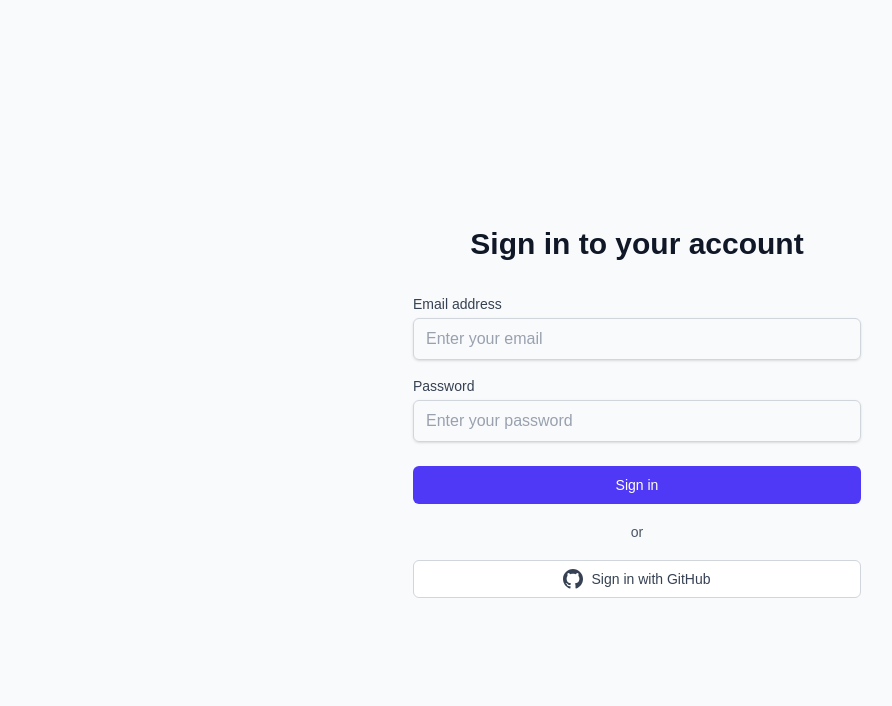
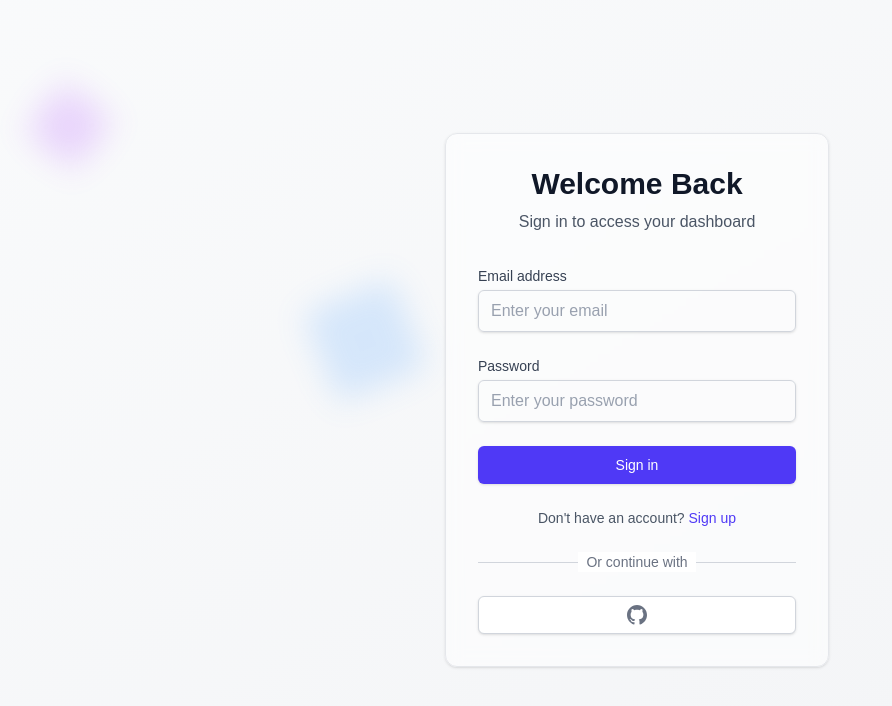
Before and after one commit to SinghaAnirban005/ReactLaunch, a Next.js app: page /auth/login in a window 1280 px wide. Shown: the top 706 px of the page, without its empty margins (3-895 px from the left). Built offline with nearby package versions, Linux system fonts and the light colour scheme; no server answers.

Commit message:
style: Refactor login page and add framer-motion

```diff
--- a/app/auth/login/page.tsx
+++ b/app/auth/login/page.tsx
@@ -3,6 +3,8 @@
 import { signIn, useSession } from 'next-auth/react';
 import { useRouter } from 'next/navigation';
 import { useState, useEffect } from 'react';
+import Link from 'next/link';
+import { motion } from 'framer-motion';
 
 export default function LoginPage() {
   const [email, setEmail] = useState('');
@@ -44,10 +46,10 @@ export default function LoginPage() {
 
   if (status === 'loading') {
     return (
-      <div className='min-h-screen flex items-center justify-center'>
-        <div className='text-center'>
-          <div className='animate-spin rounded-full h-8 w-8 border-b-2 border-blue-600 mx-auto'></div>
-          <p className='mt-2'>Loading...</p>
+      <div className="min-h-screen flex items-center justify-center bg-gradient-to-br from-gray-50 to-gray-100">
+        <div className="text-center">
+          <div className="animate-spin rounded-full h-8 w-8 border-b-2 border-blue-600 mx-auto"></div>
+          <p className="mt-2">Loading...</p>
         </div>
       </div>
     );
@@ -58,94 +60,138 @@ export default function LoginPage() {
   }
 
   return (
-    <div className='min-h-screen flex items-center justify-center bg-gray-50'>
-      <div className='max-w-md w-full space-y-8'>
+    <div className="min-h-screen bg-gradient-to-br from-gray-50 to-gray-100 overflow-hidden relative">
+      <motion.div
+        className="absolute w-16 h-16 bg-purple-500 top-20 left-10 rounded-lg opacity-20 blur-lg"
+        animate={{
+          y: [0, 30, 0],
+          rotate: 45,
+        }}
+        transition={{
+          duration: 8,
+          repeat: Infinity,
+          repeatType: "reverse",
+        }}
+      />
+      <motion.div
+        className="absolute w-24 h-24 bg-blue-400 top-1/3 left-1/4 rounded-lg opacity-20 blur-lg"
+        animate={{
+          y: [0, 30, 0],
+          rotate: -30,
+        }}
+        transition={{
+          duration: 10,
+          repeat: Infinity,
+          repeatType: "reverse",
+        }}
+      />
+
+      <div className="relative z-10 max-w-md mx-auto px-4 sm:px-6 lg:px-8 h-screen flex flex-col justify-center">
+        <motion.div
+          initial={{ opacity: 0, y: 20 }}
+          animate={{ opacity: 1, y: 0 }}
+          className="bg-white/50 backdrop-blur-sm p-8 rounded-xl border border-gray-200 shadow-sm"
+        >
+          <div className="text-center mb-8">
+            <h1 className="text-3xl font-bold text-gray-900">
+              Welcome Back
+            </h1>
+            <p className="mt-2 text-gray-600">
+              Sign in to access your dashboard
+            </p>
+          </div>
+
+          <form className="space-y-6" onSubmit={handleSubmit}>
+            {error && (
+              <motion.div
+                initial={{ opacity: 0 }}
+                animate={{ opacity: 1 }}
+                className="bg-red-100 border border-red-400 text-red-700 px-4 py-3 rounded"
+              >
+                {error}
+              </motion.div>
+            )}
+
             <div>
-          <h2 className='mt-6 text-center text-3xl font-extrabold text-gray-900'>
-            Sign in to your account
-          </h2>
-        </div>
-        <form className='mt-8 space-y-6' onSubmit={handleSubmit}>
-          {error && (
-            <div className='bg-red-100 border border-red-400 text-red-700 px-4 py-3 rounded'>
-              {error}
-            </div>
-          )}
-          <div className='space-y-4'>
-            <div>
-              <label
-                htmlFor='email'
-                className='block text-sm font-medium text-gray-700'
-              >
+              <label htmlFor="email" className="block text-sm font-medium text-gray-700">
                 Email address
               </label>
               <input
-                id='email'
-                name='email'
-                type='email'
+                id="email"
+                name="email"
+                type="email"
                 required
                 value={email}
                 onChange={(e) => setEmail(e.target.value)}
-                className='mt-1 block w-full px-3 py-2 text-gray-600 border border-gray-300 rounded-md shadow-sm placeholder-gray-400 focus:outline-none focus:ring-indigo-500 focus:border-indigo-500'
-                placeholder='Enter your email'
+                className="mt-1 block w-full px-3 py-2 border border-gray-300 rounded-md shadow-sm placeholder-gray-400 focus:outline-none focus:ring-indigo-500 focus:border-indigo-500"
+                placeholder="Enter your email"
                 disabled={isLoading}
               />
             </div>
+
             <div>
-              <label
-                htmlFor='password'
-                className='block text-sm font-medium text-gray-700'
-              >
+              <label htmlFor="password" className="block text-sm font-medium text-gray-700">
                 Password
               </label>
               <input
-                id='password'
-                name='password'
-                type='password'
+                id="password"
+                name="password"
+                type="password"
                 required
                 value={password}
                 onChange={(e) => setPassword(e.target.value)}
-                className='mt-1 text-gray-600 block w-full px-3 py-2 border border-gray-300 rounded-md shadow-sm placeholder-gray-400 focus:outline-none focus:ring-indigo-500 focus:border-indigo-500'
-                placeholder='Enter your password'
+                className="mt-1 block w-full px-3 py-2 border border-gray-300 rounded-md shadow-sm placeholder-gray-400 focus:outline-none focus:ring-indigo-500 focus:border-indigo-500"
+                placeholder="Enter your password"
                 disabled={isLoading}
               />
             </div>
-          </div>
 
-          <div className='space-y-4'>
+            <div>
               <button
-              type='submit'
+                type="submit"
                 disabled={isLoading}
-              className={`group relative w-full flex justify-center py-2 px-4 border border-transparent text-sm font-medium rounded-md text-white ${
-                isLoading
-                  ? 'bg-gray-400 cursor-not-allowed'
-                  : 'bg-indigo-600 hover:bg-indigo-700'
+                className={`w-full flex justify-center py-2 px-4 border border-transparent rounded-md shadow-sm text-sm font-medium text-white ${
+                  isLoading ? 'bg-gray-400' : 'bg-indigo-600 hover:bg-indigo-700'
                 } focus:outline-none focus:ring-2 focus:ring-offset-2 focus:ring-indigo-500`}
               >
                 {isLoading ? 'Signing in...' : 'Sign in'}
               </button>
+            </div>
+          </form>
 
-            <div className='text-center'>
-              <span className='text-sm text-gray-600'>or</span>
+          <div className="mt-6 text-center">
+            <p className="text-sm text-gray-600">
+              Don't have an account?{' '}
+              <Link href="/auth/register" className="font-medium text-indigo-600 hover:text-indigo-500">
+                Sign up
+              </Link>
+            </p>
           </div>
 
+          <div className="mt-6">
+            <div className="relative">
+              <div className="absolute inset-0 flex items-center">
+                <div className="w-full border-t border-gray-300"></div>
+              </div>
+              <div className="relative flex justify-center text-sm">
+                <span className="px-2 bg-white text-gray-500">Or continue with</span>
+              </div>
+            </div>
+
+            <div className="mt-6 grid grid-cols-1 gap-3">
               <button
-              type='button'
+                type="button"
                 onClick={() => signIn('github')}
                 disabled={isLoading}
-              className='group relative w-full flex justify-center py-2 px-4 border border-gray-300 text-sm font-medium rounded-md text-gray-700 bg-white hover:bg-gray-50 focus:outline-none focus:ring-2 focus:ring-offset-2 focus:ring-indigo-500 disabled:opacity-50'
+                className="w-full inline-flex justify-center py-2 px-4 border border-gray-300 rounded-md shadow-sm bg-white text-sm font-medium text-gray-500 hover:bg-gray-50"
               >
-              <svg
-                className='w-5 h-5 mr-2'
-                fill='currentColor'
-                viewBox='0 0 24 24'
-              >
-                <path d='M12 0c-6.626 0-12 5.373-12 12 0 5.302 3.438 9.8 8.207 11.387.599.111.793-.261.793-.577v-2.234c-3.338.726-4.033-1.416-4.033-1.416-.546-1.387-1.333-1.756-1.333-1.756-1.089-.745.083-.729.083-.729 1.205.084 1.839 1.237 1.839 1.237 1.07 1.834 2.807 1.304 3.492.997.107-.775.418-1.305.762-1.604-2.665-.305-5.467-1.334-5.467-5.931 0-1.311.469-2.381 1.236-3.221-.124-.303-.535-1.524.117-3.176 0 0 1.008-.322 3.301 1.23.957-.266 1.983-.399 3.003-.404 1.02.005 2.047.138 3.006.404 2.291-1.552 3.297-1.23 3.297-1.23.653 1.653.242 2.874.118 3.176.77.84 1.235 1.911 1.235 3.221 0 4.609-2.807 5.624-5.479 5.921.43.372.823 1.102.823 2.222v3.293c0 .319.192.694.801.576 4.765-1.589 8.199-6.086 8.199-11.386 0-6.627-5.373-12-12-12z' />
+                <svg className="w-5 h-5" fill="currentColor" viewBox="0 0 24 24">
+                  <path d="M12 0c-6.626 0-12 5.373-12 12 0 5.302 3.438 9.8 8.207 11.387.599.111.793-.261.793-.577v-2.234c-3.338.726-4.033-1.416-4.033-1.416-.546-1.387-1.333-1.756-1.333-1.756-1.089-.745.083-.729.083-.729 1.205.084 1.839 1.237 1.839 1.237 1.07 1.834 2.807 1.304 3.492.997.107-.775.418-1.305.762-1.604-2.665-.305-5.467-1.334-5.467-5.931 0-1.311.469-2.381 1.236-3.221-.124-.303-.535-1.524.117-3.176 0 0 1.008-.322 3.301 1.23.957-.266 1.983-.399 3.003-.404 1.02.005 2.047.138 3.006.404 2.291-1.552 3.297-1.23 3.297-1.23.653 1.653.242 2.874.118 3.176.77.84 1.235 1.911 1.235 3.221 0 4.609-2.807 5.624-5.479 5.921.43.372.823 1.102.823 2.222v3.293c0 .319.192.694.801.576 4.765-1.589 8.199-6.086 8.199-11.386 0-6.627-5.373-12-12-12z" />
                 </svg>
-              Sign in with GitHub
               </button>
             </div>
-        </form>
+          </div>
+        </motion.div>
       </div>
     </div>
   );
--- a/app/page.tsx
+++ b/app/page.tsx
@@ -81,11 +81,11 @@ export default function Home() {
               </span>
             </h1>
             <p className="text-xl md:text-2xl text-gray-300 mb-8 max-w-3xl mx-auto">
-              The fastest way to deploy your static React applications.
+              The fastest way to deploy your static React applications. Start Dep
               Zero configuration, infinite possibilities.
             </p>
             <div className="flex flex-col sm:flex-row gap-4 justify-center items-center mb-12">
-              <button className="group bg-gradient-to-r from-purple-500 to-cyan-500 hover:from-purple-600 hover:to-cyan-600 px-8 py-4 rounded-lg text-lg font-semibold transition-all duration-300 transform hover:scale-105 flex items-center space-x-2">
+              <button className="group bg-gradient-to-r from-purple-500 to-cyan-500 hover:from-purple-600 hover:to-cyan-600 px-8 py-4 rounded-lg text-lg font-semibold transition-all duration-300 transform hover:scale-105 flex items-center space-x-2" onClick={() => router.push('/auth/register')}>
                 <span>Start Deploying</span>
                 <ArrowRight className="w-5 h-5 group-hover:translate-x-1 transition-transform" />
               </button>
--- a/lib/builder.ts
+++ b/lib/builder.ts
@@ -24,15 +24,12 @@ export async function triggerBuild(projectId: string) {
     const projectBuildDir = path.join(BUILD_DIR, project.id);
     const projectDeployDir = path.join(DEPLOY_DIR, project.subdomain);
 
-    // Ensure directories exist
     fs.mkdirSync(projectBuildDir, { recursive: true });
     fs.mkdirSync(projectDeployDir, { recursive: true });
 
-    // Clone repository
     console.log(`Cloning repository: ${project.githubRepo}`);
     await execPromise(`git clone ${project.githubRepo} ${projectBuildDir}`);
 
-    // Install dependencies
     console.log(projectBuildDir);
     console.log('Installing dependencies...');
     const { stdout, stderr } = await execPromise(
@@ -55,7 +52,6 @@ export async function triggerBuild(projectId: string) {
     console.log('=== package.json ===');
     console.log(pkgJson);
 
-    // Build project
     console.log('Building project...');
     try {
       const { stdout, stderr } = await execPromise('npm run build', {
@@ -73,12 +69,10 @@ export async function triggerBuild(projectId: string) {
       throw error;
     }
 
-    // Copy build artifacts
     console.log('Copying build artifacts...');
     const buildOutputDir = path.join(projectBuildDir, 'dist');
     await execPromise(`cp -r ${buildOutputDir}/* ${projectDeployDir}/`);
 
-    // Update project status
     await prisma.project.update({
       where: { id: projectId },
       data: {
--- a/package.json
+++ b/package.json
@@ -15,6 +15,7 @@
     "@next-auth/prisma-adapter": "^1.0.7",
     "@prisma/client": "^6.11.0",
     "bcryptjs": "^3.0.2",
+    "framer-motion": "^12.23.6",
     "next": "15.3.4",
     "next-auth": "^4.24.11",
     "prisma": "^6.11.0",
```
Also changed, not shown: 1 other file (tests, documents, lock files or other folders). Lines whose indentation alone changed are shown as unchanged.
